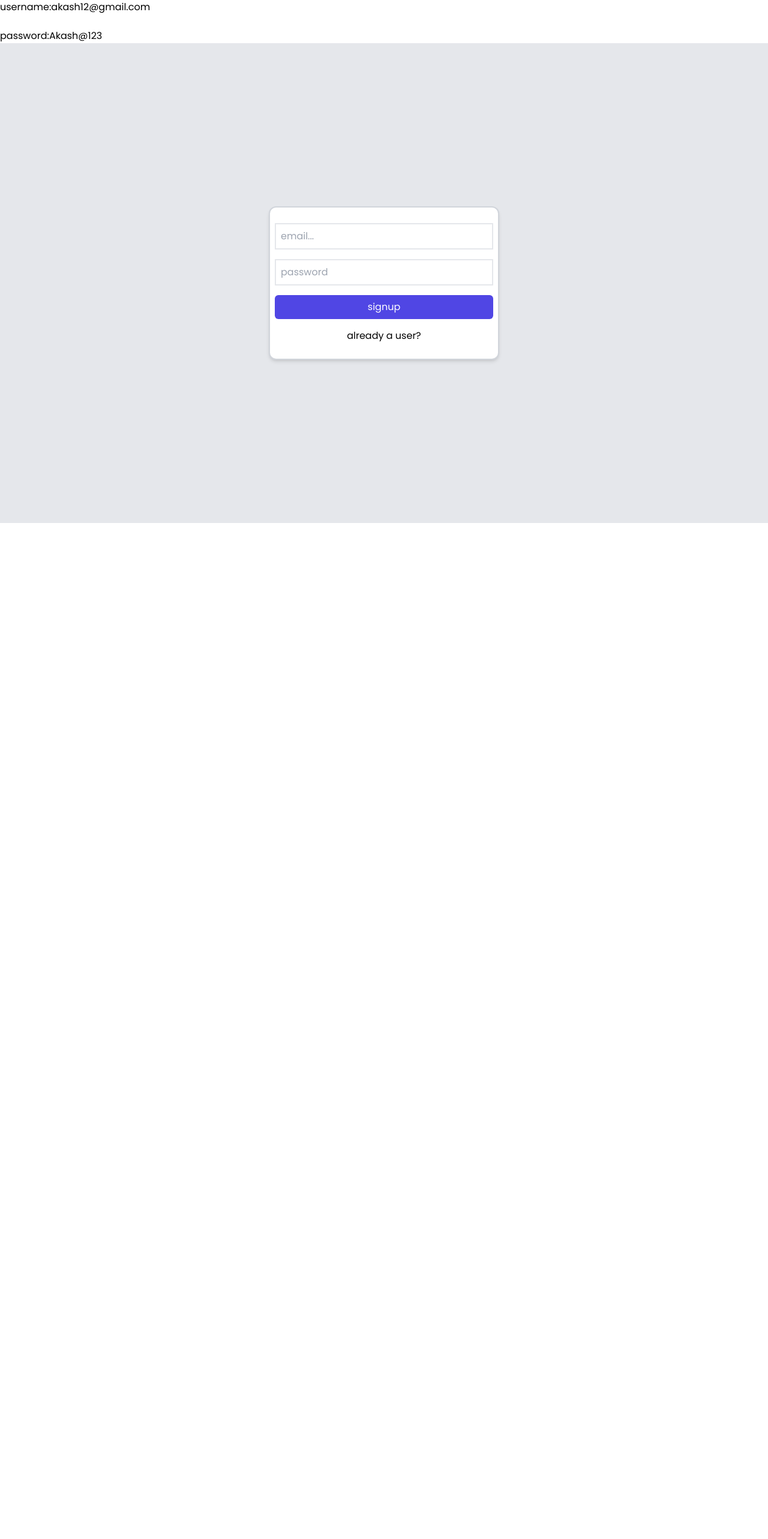
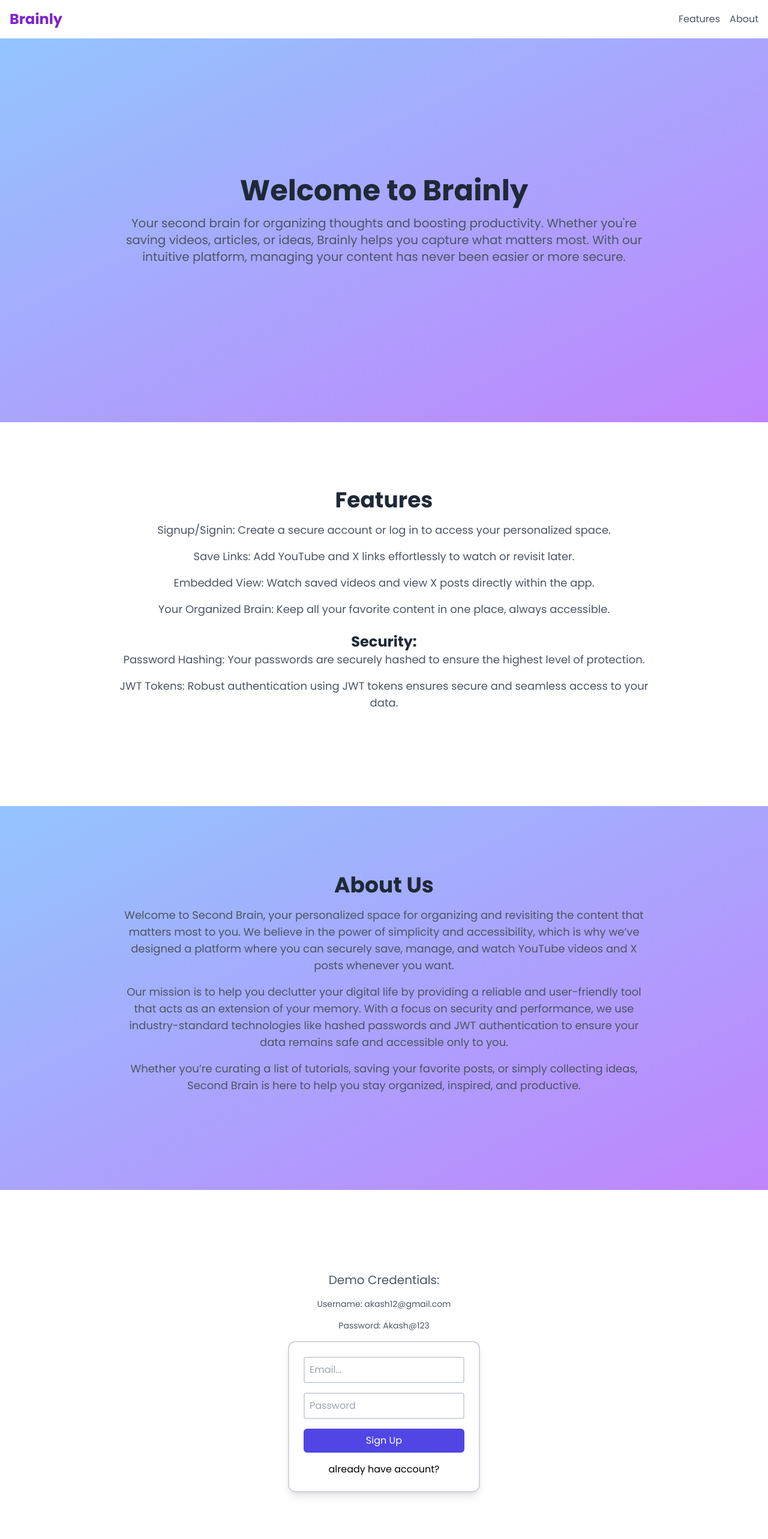
Before and after one commit to AkashNegi9690/Brainly, a React (Vite) app in the folder Frontend/: page / in a window 1280 px wide. Shown: the top 2566 px of the page at 60% size. Before the commit the page ends 872 px from the top, so only its background shows below. Built offline with nearby package versions, Linux system fonts and the light colour scheme.

Commit message:
added landing page

```diff
--- a/Frontend/package.json
+++ b/Frontend/package.json
@@ -10,11 +10,13 @@
     "preview": "vite preview"
   },
   "dependencies": {
+    "@types/react-scroll": "^1.8.10",
     "axios": "^1.7.8",
     "nanoid": "^5.0.9",
     "react": "^18.3.1",
     "react-dom": "^18.3.1",
     "react-router-dom": "^7.0.1",
+    "react-scroll": "^1.9.0",
     "tailwindcss-motion": "^0.4.3-beta"
   },
   "devDependencies": {
--- a/Frontend/src/pages/dashboard.tsx
+++ b/Frontend/src/pages/dashboard.tsx
@@ -33,7 +33,7 @@ function DashboardPage() {
   }
   const [isSmallScreen, setIsSmallScreen] = useState<boolean>(false)
   useEffect(() => {
-    const mediaQuery = window.matchMedia("(max-width:1024px")
+    const mediaQuery = window.matchMedia("max-width:1024px")
     const handleScreenChange = (e) => {
       setIsSmallScreen(e.matches)
     }
--- a/Frontend/src/pages/signup.tsx
+++ b/Frontend/src/pages/signup.tsx
@@ -2,44 +2,108 @@ import { useRef } from "react";
 import { Button } from "../components/Button";
 import axios from "axios";
 import { useNavigate } from "react-router-dom";
-// import { BACKEND_URL } from "../config";
+import { Link, Element } from "react-scroll";
 
-export function Signup(){
-    const emailRef=useRef<HTMLInputElement>(null)
-    const passwordRef=useRef<HTMLInputElement>(null)
-    const navigate=useNavigate()
-    async function  handleSignup(){
-        const username=emailRef.current?.value;
-        const password=passwordRef.current?.value;
+export function Signup() {
+    const emailRef = useRef<HTMLInputElement>(null);
+    const passwordRef = useRef<HTMLInputElement>(null);
+    const navigate = useNavigate();
+
+    async function handleSignup() {
+        const username = emailRef.current?.value;
+        const password = passwordRef.current?.value;
+        if (!username || !password) {
+            alert("Username and password are required");
+            return;
+        }
         try {
-            const response=await axios.post("http://localhost:3000/api/v1/signup",{username,password})
-
-        if(response.data.message === "user created"){
-            navigate("/signin");
-        }
-        } catch (error:any) {
-            if(error.response && error.response.status === 411 || error.response.status === 409){
-                    alert(error.response.data.message);
+            const response = await axios.post("http://localhost:3000/api/v1/signup", { username, password });
+            if (response.data.message === "user created") {
+                navigate("/signin");
             }
-            else {
+        } catch (error: any) {
+            if (error.response && (error.response.status === 411 || error.response.status === 409)) {
+                alert(error.response.data.message);
+            } else {
                 alert("An unexpected error occurred. Please try again.");
             }
         }
+    }
 
-    }
-    function handleOlduser(){
-        navigate("/signin")
-    }
-    return (<> <h1>username:akash12@gmail.com</h1><br />
-    <h1>password:Akash@123</h1>
-        <div className="flex justify-center items-center w-full h-screen bg-gray-200">
-            <div className="bg-white rounded-xl h-64 min-w-72 sm:min-w-96 flex flex-col gap-4 px-2 py-4 justify-center border-2 border-gray-300 shadow-md">
-                <input className="border-2 border-gray-200 p-2" type="text" placeholder="email..." ref={emailRef}/>
-                <input className="border-2 border-gray-200 p-2" type="password" placeholder="password" ref={passwordRef}/>
-                <Button variant="primary" text="signup" size="md" onClick={handleSignup}/>
-                <p onClick={handleOlduser} className="text-center hover:text-purple-600">already a user?</p>
-            </div>
+    return (
+        <div className="flex flex-col w-full min-h-screen bg-gradient-to-br from-blue-300 to-purple-400">
+            <header className="w-full p-4 bg-white shadow-md flex justify-between items-center">
+                <h1 className="text-2xl font-bold text-purple-700">Brainly</h1>
+                <nav className="flex gap-4">
+                    <Link to="features" smooth duration={500} className="text-gray-600 hover:text-purple-600 cursor-pointer">Features</Link>
+                    <Link to="about" smooth duration={500} className="text-gray-600 hover:text-purple-600 cursor-pointer">About</Link>
+                </nav>
+            </header>
+
+            <main className="flex flex-col flex-grow">
+                {/* Welcome Section */}
+                <section className="h-[80vh] flex items-center justify-center px-4 py-8 bg-gradient-to-br from-blue-300 to-purple-400">
+                    <div className="max-w-4xl mx-auto text-center">
+                        <h2 className="text-5xl font-bold text-center text-gray-800 mb-4">Welcome to Brainly</h2>
+                        <p className="text-xl text-center text-gray-600 mb-8">Your second brain for organizing thoughts and boosting productivity. Whether you're saving videos, articles, or ideas, Brainly helps you capture what matters most. With our intuitive platform, managing your content has never been easier or more secure.</p>
+                    </div>
+                </section>
+
+                {/* Features Section */}
+                <section className="h-[80vh] flex items-center justify-center bg-white">
+                    <div className="max-w-4xl mx-auto text-center">
+                        <Element name="features" className="mb-12">
+                            <h3 className="text-4xl font-bold text-gray-800 mb-4">Features</h3>
+                            <p className="text-lg text-gray-600 mb-4">Signup/Signin: Create a secure account or log in to access your personalized space.</p>
+                            <p className="text-lg text-gray-600 mb-4">Save Links: Add YouTube and X links effortlessly to watch or revisit later.</p>
+                            <p className="text-lg text-gray-600 mb-4">Embedded View: Watch saved videos and view X posts directly within the app.</p>
+                            <p className="text-lg text-gray-600 mb-4">Your Organized Brain: Keep all your favorite content in one place, always accessible.</p>
+
+                            <h4 className="text-2xl font-bold text-gray-800 mt-6">Security:</h4>
+                            <p className="text-lg text-gray-600 mb-4">Password Hashing: Your passwords are securely hashed to ensure the highest level of protection.</p>
+                            <p className="text-lg text-gray-600 mb-4">JWT Tokens: Robust authentication using JWT tokens ensures secure and seamless access to your data.</p>
+                        </Element>
+                    </div>
+                </section>
+
+                {/* About Section */}
+                <section className="h-[80vh] flex items-center justify-center bg-gradient-to-br from-blue-300 to-purple-400 py-8">
+                    <div className="max-w-4xl mx-auto text-center">
+                        <Element name="about" className="mb-12">
+                            <h3 className="text-4xl font-bold text-gray-800 mb-4">About Us</h3>
+                            <p className="text-lg text-gray-600 mb-4">
+                                Welcome to Second Brain, your personalized space for organizing and revisiting the content that matters most to you. We believe in the power of simplicity and accessibility, which is why we’ve designed a platform where you can securely save, manage, and watch YouTube videos and X posts whenever you want.
+                            </p>
+                            <p className="text-lg text-gray-600 mb-4">
+                                Our mission is to help you declutter your digital life by providing a reliable and user-friendly tool that acts as an extension of your memory. With a focus on security and performance, we use industry-standard technologies like hashed passwords and JWT authentication to ensure your data remains safe and accessible only to you.
+                            </p>
+                            <p className="text-lg text-gray-600 mb-4">
+                                Whether you’re curating a list of tutorials, saving your favorite posts, or simply collecting ideas, Second Brain is here to help you stay organized, inspired, and productive.
+                            </p>
+                        </Element>
+                    </div>
+                </section>
+
+                {/* SignUp Form Section */}
+                <section className="h-[80vh] flex items-center justify-center bg-white py-8">
+                    <div className="max-w-4xl mx-auto text-center">
+                        <h3 className="text-xl text-gray-600 mb-4">Demo Credentials:</h3>
+                        <p className="text-sm text-gray-600 mb-4">Username: akash12@gmail.com</p>
+                        <p className="text-sm text-gray-600 mb-4">Password: Akash@123</p>
+
+                        <div className="bg-white rounded-xl p-6 shadow-lg border-2 border-gray-300 flex flex-col gap-4 w-80 mx-auto">
+                            <input className="border-2 border-gray-300 rounded p-2" type="text" placeholder="Email..." ref={emailRef} />
+                            <input className="border-2 border-gray-300 rounded p-2" type="password" placeholder="Password" ref={passwordRef} />
+                            <Button variant="primary" text="Sign Up" size="md" onClick={handleSignup} />
+                            <p onClick={()=>{navigate('/signin')}}>already have account?</p>
+                        </div>
+                    </div>
+                </section>
+            </main>
+
+            <footer className="w-full p-4 bg-gray-100 text-center text-gray-600">
+                <p>&copy; 2025 Brainly. All rights reserved.</p>
+            </footer>
         </div>
-        </>
-    )
+    );
 }
```
Also changed, not shown: 1 other file (tests, documents, lock files or other folders).
